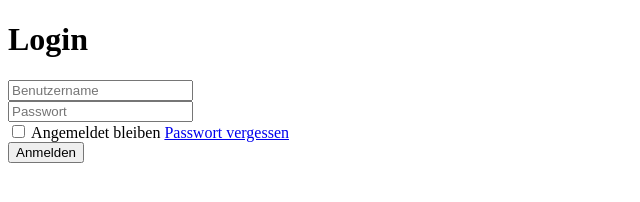
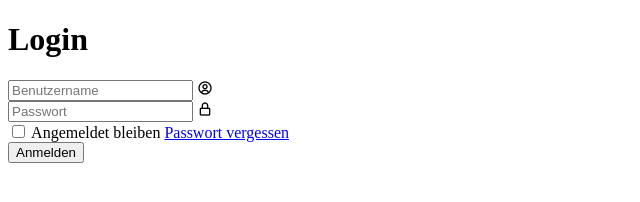
Before and after one commit to AH-PERRY-O/CleanMinimalWebsiteUI, a plain HTML site: page Index.html in a window 1280 px wide. Shown: the full height of the page, 0-640 px from the left. Drawn offline with nearby package versions, Linux system fonts and the light colour scheme.

Commit message:
Index.html

```diff
--- a/Index.html
+++ b/Index.html
@@ -19,11 +19,13 @@
      <div>
         <input type="text" placeholder="Benutzername"
         required>
+       <i class='bx bx-user-circle' ></i>
      </div>
 
      <div>
         <input type="password" placeholder="Passwort"
         required>
+       <i class='bx bx-lock-alt' ></i>
      </div>
      <div class="remember forgot">
       <label><input type="checkbox"> Angemeldet bleiben
```
